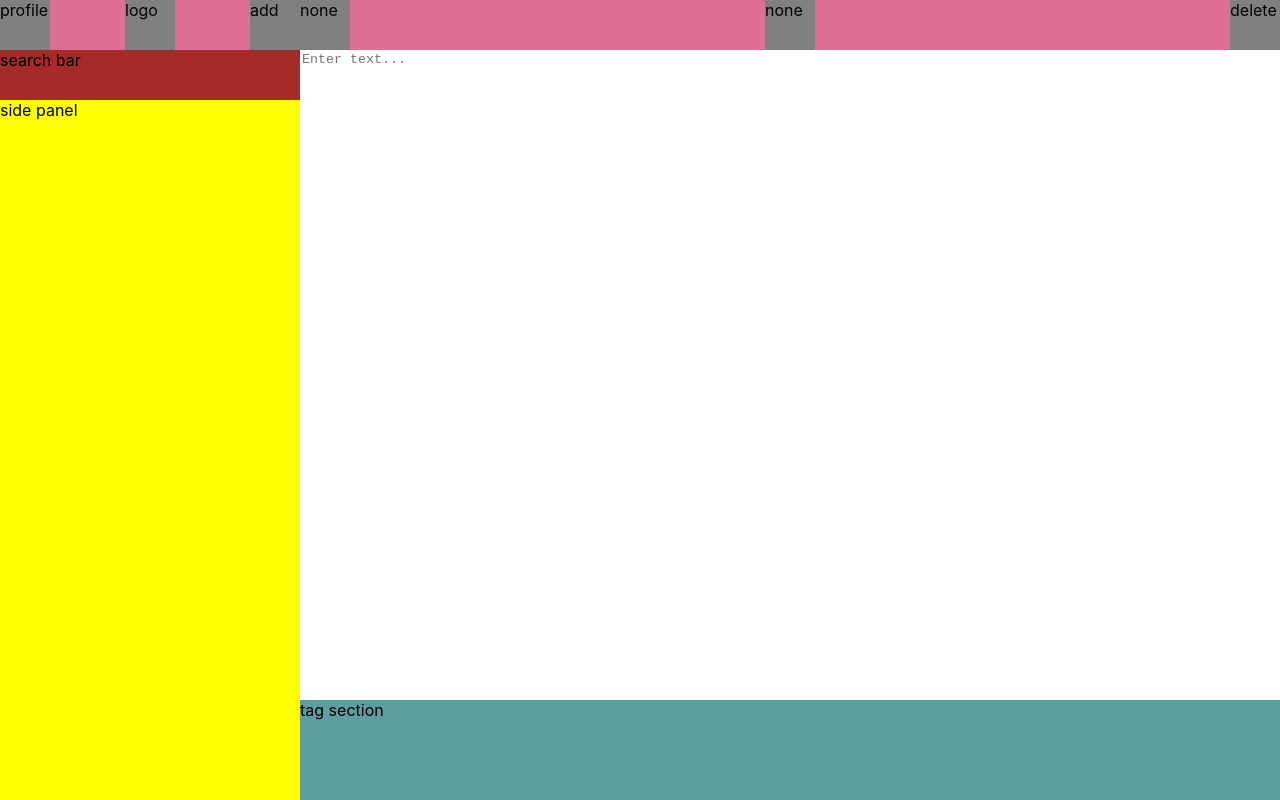
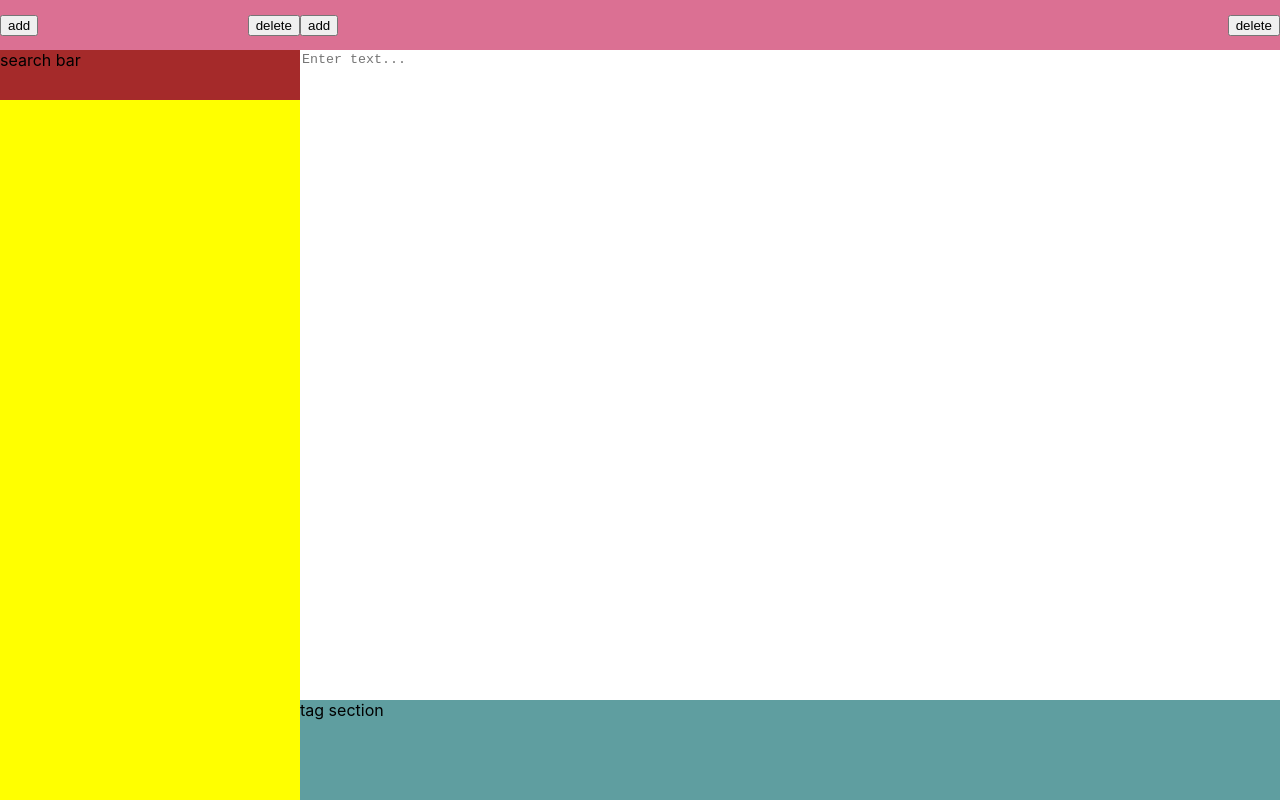
Before and after one commit to ts06067/cse316-note-app, a React (Create React App) app: page / in a window 1280 px wide. Built offline with nearby package versions, Linux system fonts and the light colour scheme.

Commit message:
implemented add/select note handlers

```diff
--- a/src/App.js
+++ b/src/App.js
@@ -1,18 +1,7 @@
 import "./App.css";
 import NoteAppContainer from "./components/NoteAppContainer";
-import NoteStorageUtils from "./api/NoteStorageUtils";
 
 function App() {
-  let notes = NoteStorageUtils.getNoteList();
-
-  const sampleNote = { id: 0, body: "Hello World" };
-
-  NoteStorageUtils.setNoteList(sampleNote);
-
-  notes = NoteStorageUtils.getNoteList();
-
-  console.log(notes);
-
   return (
     <div className="App">
       <NoteAppContainer></NoteAppContainer>
--- a/src/api/NoteStorageUtils.js
+++ b/src/api/NoteStorageUtils.js
@@ -10,4 +10,10 @@ export default class NoteStorageUtils {
   static setNoteList(newNoteList) {
     sessionStorage.setItem("notes-storage", JSON.stringify(newNoteList));
   }
+
+  static addNote(note) {
+    const notes = this.getNoteList() || [];
+    notes.push(note);
+    this.setNoteList(notes);
+  }
 }
--- a/src/components/Button.js
+++ b/src/components/Button.js
@@ -1,7 +1,11 @@
 import "./css/Button.css";
 
 function Button(props) {
-  return <div className="button">{props.text}</div>;
+  return (
+    <div className="button" onClick={() => console.log("a")}>
+      {props.onClick}
+    </div>
+  );
 }
 
 export default Button;
--- a/src/components/MainPanel.js
+++ b/src/components/MainPanel.js
@@ -6,8 +6,8 @@ import BottomTag from "./BottomTag";
 function MainPanel(props) {
   return (
     <div className="mainPanel">
-      <TopBar items={props.items}></TopBar>
-      <TextBody></TextBody>
+      <TopBar items={props.items} onDelete={props.onDelete}></TopBar>
+      <TextBody onChangeBody={props.onChangeBody} body={props.body}></TextBody>
       <BottomTag></BottomTag>
     </div>
   );
--- a/src/components/NoteAppContainer.js
+++ b/src/components/NoteAppContainer.js
@@ -1,25 +1,78 @@
 import MainPanel from "./MainPanel";
 import SidePanel from "./SidePanel";
+import NoteStorageUtils from "../api/NoteStorageUtils";
 
 import "./css/NoteAppContainer.css";
+import { useState } from "react";
 
 function NoteAppContainer() {
+  //states
+  const [notes, setNotes] = useState(NoteStorageUtils.getNoteList());
+  const [active, setActive] = useState({});
+  const [body, setBody] = useState("");
+
+  //handlers
+  const handleChange = (e) => {
+    setBody(e.target.value);
+  };
+
+  const handlers = {
+    handleAdd: (e) => {
+      //init new note
+      const newNote = {
+        id: Math.floor(Math.random() * 10000),
+        body: "New Note...",
+      };
+
+      //add the note to storage, then update the storage
+      NoteStorageUtils.addNote(newNote);
+      setNotes(NoteStorageUtils.getNoteList());
+
+      //auto select
+      setActive(newNote);
+      setBody(newNote.body);
+      console.log(active);
+    },
+
+    handleDelete: (e) => {
+      console.log("delete button clicked");
+    },
+
+    handleSelect: (e) => {
+      const selectedNote = notes.find((note) => note.id == e.target.id);
+      setActive(selectedNote);
+      setBody(selectedNote.body);
+      console.log(body);
+    },
+  };
+
+  //button elements
   const sidePanelButtons = [
-    { id: 0, text: "profile" },
-    { id: 1, text: "logo" },
-    { id: 2, text: "add" },
+    { id: "profile", text: "profile" },
+    { id: "logo", text: "logo" },
+    { id: "add", text: "add" },
   ];
-
   const mainPanelButtons = [
-    { id: 0, text: "none" },
-    { id: 1, text: "none" },
-    { id: 2, text: "delete" },
+    { id: "none1", text: "none" },
+    { id: "none2", text: "none" },
+    { id: "del", text: "delete" },
   ];
 
   return (
     <div className="container">
-      <SidePanel items={sidePanelButtons}></SidePanel>
-      <MainPanel items={mainPanelButtons}></MainPanel>
+      <SidePanel
+        items={sidePanelButtons}
+        notes={notes}
+        active={active}
+        onAdd={handlers.handleAdd}
+        onSelect={handlers.handleSelect}
+      ></SidePanel>
+      <MainPanel
+        items={mainPanelButtons}
+        body={body}
+        onChangeBody={handleChange}
+        onDelete={handlers.handleDelete}
+      ></MainPanel>
     </div>
   );
 }
--- a/src/components/SidePanel.js
+++ b/src/components/SidePanel.js
@@ -5,9 +5,24 @@ import TopBar from "./TopBar";
 function SidePanel(props) {
   return (
     <div className="sidePanel">
-      <TopBar items={props.items}></TopBar>
+      <TopBar items={props.items} onAdd={props.onAdd}></TopBar>
       <SearchBar></SearchBar>
-      side panel
+      {props.notes.map((note) => (
+        <p
+          key={note.id}
+          onClick={props.onSelect}
+          id={note.id}
+          style={
+            props.active != undefined
+              ? note.id == props.active.id
+                ? { backgroundColor: "pink" }
+                : { backgroundColor: "white" }
+              : { backgroundColor: "white" }
+          }
+        >
+          {note.body}
+        </p>
+      ))}
     </div>
   );
 }
--- a/src/components/TextBody.js
+++ b/src/components/TextBody.js
@@ -1,9 +1,13 @@
 import "./css/TextBody.css";
 
-function TextBody() {
+function TextBody(props) {
   return (
     <div className="textBody">
-      <textarea placeholder="Enter text..."></textarea>
+      <textarea
+        placeholder="Enter text..."
+        onChange={props.onChangeBody}
+        value={props.body}
+      ></textarea>
     </div>
   );
 }
--- a/src/components/TopBar.js
+++ b/src/components/TopBar.js
@@ -4,9 +4,8 @@ import "./css/TopBar.css";
 function TopBar(props) {
   return (
     <div className="topBar">
-      {props.items.map((item) => (
-        <Button key={item.id} text={item.text}></Button>
-      ))}
+      <button onClick={props.onAdd}>add</button>
+      <button onClick={props.onDelete}>delete</button>
     </div>
   );
 }
```
